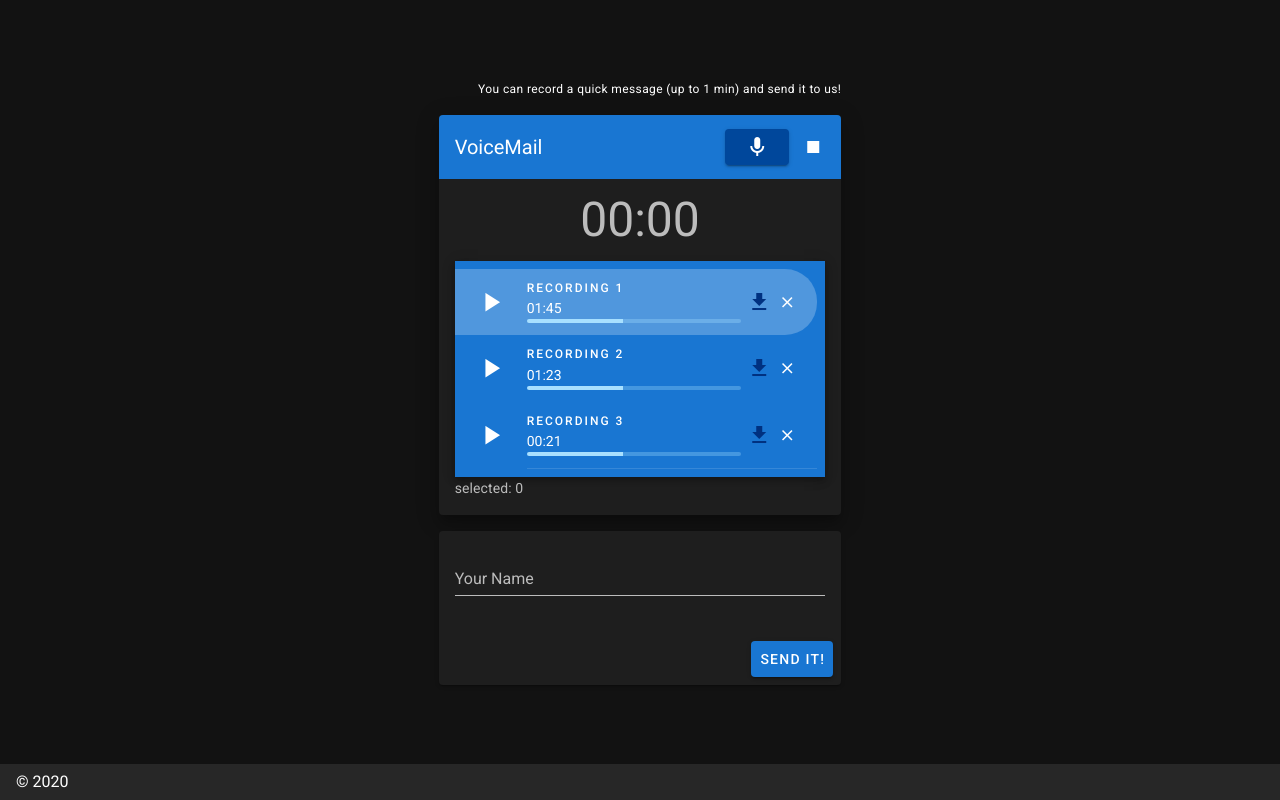
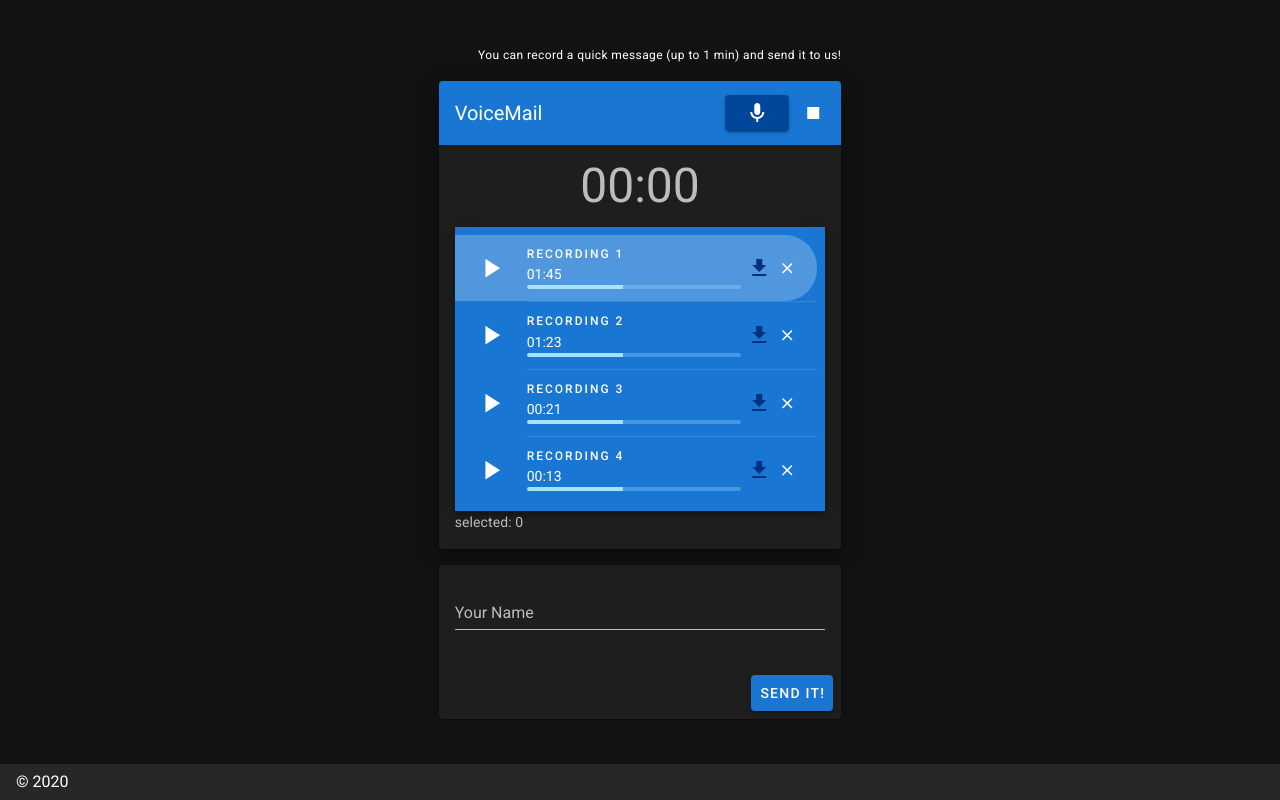
Before and after one commit to ackzell/camati, a Nuxt app: page / in a window 1280 px wide. Built offline with nearby package versions, Linux system fonts and the light colour scheme; no server answers.

Commit message:
Working on the layout. Fixing the behavior for the timer.

```diff
--- a/components/RecordingsList.vue
+++ b/components/RecordingsList.vue
@@ -5,10 +5,15 @@
       mandatory
       @change="$emit('input', selected)"
     >
-      <v-list-item v-for="(recording, index) in recordings" :key="index">
+      <div v-for="(recording, index) in recordings" :key="index">
+        <v-list-item>
           <v-list-item-avatar>
-          <v-btn x-large icon @click="isPlaying = !isPlaying">
-            <v-icon v-if="isPlaying">mdi-pause</v-icon>
+            <v-btn
+              x-large
+              icon
+              @click="recording.isPlaying = !recording.isPlaying"
+            >
+              <v-icon v-if="recording.isPlaying">mdi-pause</v-icon>
               <v-icon v-else>mdi-play</v-icon>
             </v-btn>
           </v-list-item-avatar>
@@ -35,7 +40,8 @@
             </v-btn>
           </v-list-item-action>
         </v-list-item>
-      <v-divider inset></v-divider>
+        <v-divider v-show="index != recordings.length - 1" inset></v-divider>
+      </div>
     </v-list-item-group>
   </v-list>
 </template>
@@ -54,8 +60,7 @@ export default {
   },
   data() {
     return {
-      selected: this.selectedItem,
-      isPlaying: false
+      selected: this.selectedItem
     }
   }
 }
--- a/pages/index.vue
+++ b/pages/index.vue
@@ -70,9 +70,10 @@ export default {
       logData: '',
       isRecording: false,
       audios: [
-        { duration: '01:45' },
-        { duration: '01:23' },
-        { duration: '00:21' }
+        { isPlaying: false, duration: '01:45', volume: 50 },
+        { isPlaying: false, duration: '01:23', volume: 50 },
+        { isPlaying: false, duration: '00:21', volume: 50 },
+        { isPlaying: false, duration: '00:13', volume: 50 }
       ],
       getUserMediaStream: null,
       recorder: null,
@@ -115,7 +116,11 @@ export default {
       this.timer = +this.timer + 1
     },
     stopTimer() {
+      // reset the count
       this.timer = 0
+      // and reset the timer
+      clearInterval(this.interval)
+      this.isRunning = false
     },
     inputChanged() {
       // console.log('input changed')
```
Lines whose indentation alone changed are shown as unchanged.
